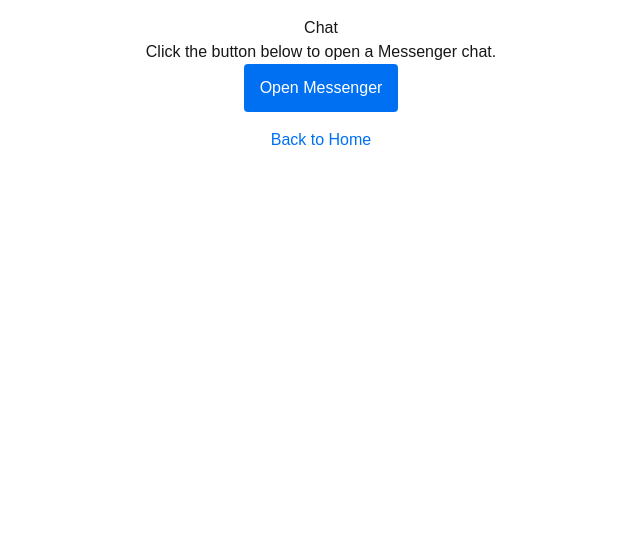
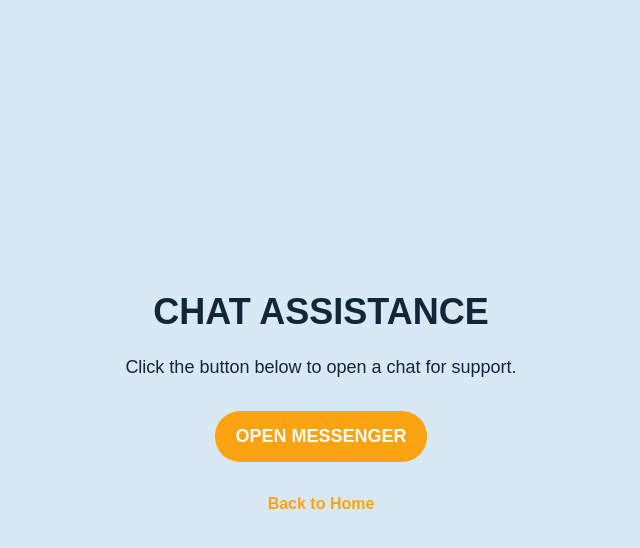
Before and after one commit to aerin-krebs/5915Eviction2, a Next.js app in the folder eviction2app/: page /chat in a window 1280 px wide. Shown: the top 548 px of the page, without its empty margins (319-959 px from the left). Built offline with nearby package versions, Linux system fonts and the light colour scheme.

Commit message:
update home & chat page

```diff
--- /dev/null
+++ b/eviction2app/src/app/chat/Chat.module.css
@@ -0,0 +1,80 @@
+/* General Chat Page Styling */
+.container {
+    display: flex;
+    flex-direction: column;
+    justify-content: center;
+    align-items: center;
+    min-height: 100vh;
+    width: 100%;
+    padding: 40px 20px;
+    background-color: #d9e8f5;
+    /* Light blue background */
+    font-family: 'Arial', sans-serif;
+    text-align: center;
+}
+
+/* Title */
+.title {
+    font-size: 36px;
+    font-weight: 800;
+    color: #12263a;
+    /* Dark navy */
+    text-transform: uppercase;
+    margin-bottom: 15px;
+}
+
+/* Text */
+.text {
+    font-size: 18px;
+    color: #12263a;
+    margin-bottom: 20px;
+}
+
+/* Chat Button */
+.button {
+    background-color: #fca311;
+    /* Orange */
+    color: white;
+    font-size: 18px;
+    font-weight: bold;
+    text-transform: uppercase;
+    border: none;
+    padding: 12px 20px;
+    margin: 10px;
+    border-radius: 25px;
+    cursor: pointer;
+    transition: background 0.3s ease;
+}
+
+.button:hover {
+    background-color: #e08e00;
+}
+
+/* Back Link */
+.backLink {
+    margin-top: 20px;
+    text-decoration: none;
+    color: #fca311;
+    font-weight: bold;
+    font-size: 16px;
+}
+
+/* Mobile-Friendly */
+@media (max-width: 600px) {
+    .container {
+        padding: 20px;
+    }
+
+    .title {
+        font-size: 28px;
+    }
+
+    .text {
+        font-size: 16px;
+    }
+
+    .button {
+        font-size: 16px;
+        padding: 10px 15px;
+    }
+}
--- a/eviction2app/src/app/chat/page.js
+++ b/eviction2app/src/app/chat/page.js
@@ -1,51 +1,23 @@
 "use client";
 
 import Link from 'next/link';
+import styles from './Chat.module.css';
 
 export default function Chat() {
-    // Example of opening an external chat (e.g. Messenger) or simply embedding a chat widget.
-    // For demonstration, we’ll just provide a button that links out to Facebook Messenger.
-    // Replace with your actual chat integration logic.
-
     const openMessenger = () => {
-        // For example, link to a Messenger page
         window.open('https://m.me/your-page-name', '_blank');
     };
 
     return (
-        <div style={styles.container}>
-            <h1>Chat</h1>
-            <p>Click the button below to open a Messenger chat.</p>
-            <button style={styles.button} onClick={openMessenger}>
+        <div className={styles.container}>
+            <h1 className={styles.title}>Chat Assistance</h1>
+            <p className={styles.text}>Click the button below to open a chat for support.</p>
+            <button className={styles.button} onClick={openMessenger}>
                 Open Messenger
             </button>
-            <Link href="/" style={styles.backLink}>
+            <Link href="/" className={styles.backLink}>
                 Back to Home
             </Link>
-
         </div>
     );
 }
-
-const styles = {
-    container: {
-        padding: '1rem',
-        maxWidth: '600px',
-        margin: '0 auto',
-        textAlign: 'center',
-    },
-    button: {
-        backgroundColor: '#0070f3',
-        color: '#fff',
-        padding: '0.75rem 1rem',
-        borderRadius: '4px',
-        border: 'none',
-        cursor: 'pointer',
-    },
-    backLink: {
-        display: 'block',
-        marginTop: '1rem',
-        color: '#0070f3',
-        textDecoration: 'none',
-    },
-};
--- a/eviction2app/src/app/decision-finder/page.js
+++ b/eviction2app/src/app/decision-finder/page.js
@@ -100,7 +100,7 @@
                         Court Information
                     </Link>
                     <p className={styles.question}>Need assistance? Try our chatbot.</p>
-                    <Link href="/chat-bot" className={styles.link}>
+                    <Link href="/chat" className={styles.link}>
                         Open Chatbot
                     </Link>
                 </>
--- a/eviction2app/src/app/page.js
+++ b/eviction2app/src/app/page.js
@@ -16,7 +16,7 @@
           component={Link}
           href="/decision-finder"
           variant="contained"
-          sx={{ backgroundColor: '#ffc844', color: '#1d3747', borderRadius: '50px', padding: '12px 24px', fontWeight: 'bold', margin: '1rem' }}
+          sx={{ backgroundColor: '#fca311;', color: '#1d3747', borderRadius: '50px', padding: '12px 24px', fontWeight: 'bold', margin: '1rem' }}
         >
           Find A Solution
         </Button>
@@ -27,7 +27,7 @@
           component={Link}
           href="/chat"
           variant="contained"
-          sx={{ backgroundColor: '#ffc844', color: '#1d3747', borderRadius: '50px', padding: '12px 24px', fontWeight: 'bold', margin: '1rem' }}
+          sx={{ backgroundColor: '#fca311;', color: '#1d3747', borderRadius: '50px', padding: '12px 24px', fontWeight: 'bold', margin: '1rem' }}
         >
           Chat Now
         </Button>
@@ -38,7 +38,7 @@
           component={Link}
           href="/faq"
           variant="contained"
-          sx={{ backgroundColor: '#ffc844', color: '#1d3747', borderRadius: '50px', padding: '12px 24px', fontWeight: 'bold', margin: '1rem' }}
+          sx={{ backgroundColor: ' #fca311;', color: '#1d3747', borderRadius: '50px', padding: '12px 24px', fontWeight: 'bold', margin: '1rem' }}
         >
           FAQs
         </Button>
@@ -49,11 +49,13 @@
           component={Link}
           href="/resource-finder"
           variant="contained"
-          sx={{ backgroundColor: '#ffc844', color: '#1d3747', borderRadius: '50px', padding: '12px 24px', fontWeight: 'bold', margin: '1rem' }}
+          sx={{
+            backgroundColor: '#fca311; ', color: '#1d3747', borderRadius: '50px', padding: '12px 24px', fontWeight: 'bold', margin: '1rem'
+          }}
         >
           Resources
         </Button>
       </div>
-    </div>
+    </div >
   );
 }
```
